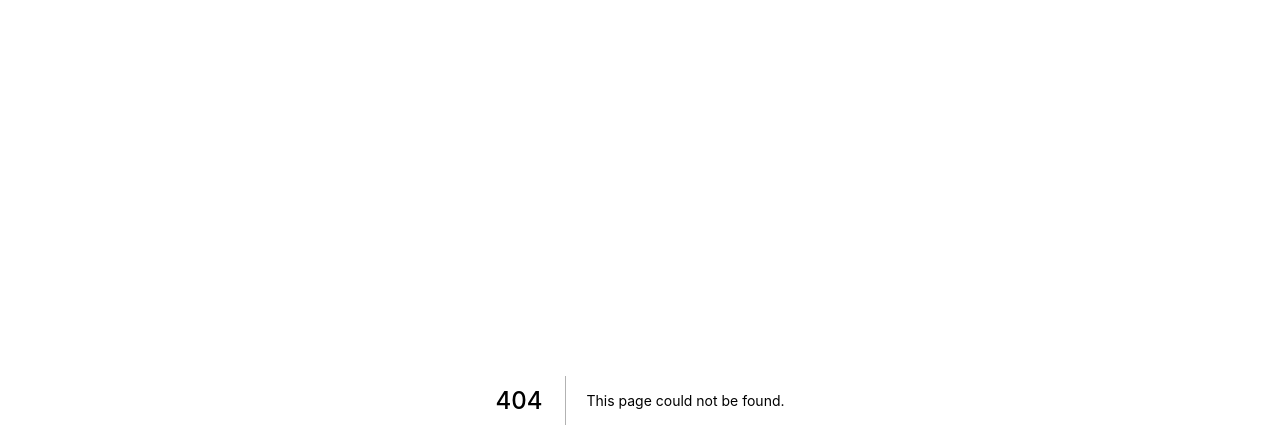
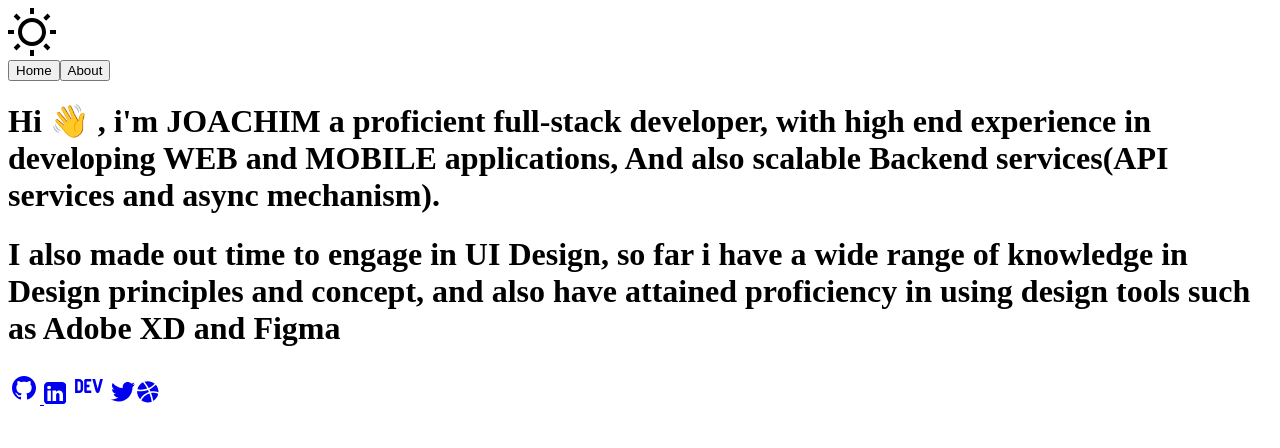
Before and after one commit to chuddyjoachim/personal_website_v1, a Next.js app: page /about in a window 1280 px wide. Before the commit this address had no page. Shown: the top 448 px of the page. Built offline with nearby package versions, Linux system fonts and the light colour scheme.

Commit message:
feat(about):added about page

```diff
--- /dev/null
+++ b/pages/about.tsx
@@ -0,0 +1,27 @@
+/* eslint-disable react/no-unescaped-entities */
+import { motion } from 'framer-motion'
+import PageWrapper from '../components/PageWrapper'
+
+const About = (): JSX.Element => (
+  <PageWrapper>
+    <motion.div
+      key="about"
+      initial={{ opacity: 0 }}
+      animate={{ opacity: 1 }}
+      transition={{ duration: 0.5, delay: 0.2 }}
+      className="padding px-4 flex flex-col justify-center items-center"
+    >
+      <h1 className="text-center mb-4">
+        Hi 👋 , i'm <strong>JOACHIM</strong> a proficient full-stack developer, with high end
+        experience in developing <strong>WEB</strong> and <strong>MOBILE</strong> applications, And
+        also scalable <strong>Backend</strong> services(API services and async mechanism).
+      </h1>
+      <h1 className="text-center">
+        I also made out time to engage in <strong>UI Design</strong>, so far i have a wide range of
+        knowledge in Design principles and concept, and also have attained proficiency in using
+        design tools such as <strong>Adobe XD</strong> and <strong>Figma</strong>
+      </h1>
+    </motion.div>
+  </PageWrapper>
+)
+export default About
```
